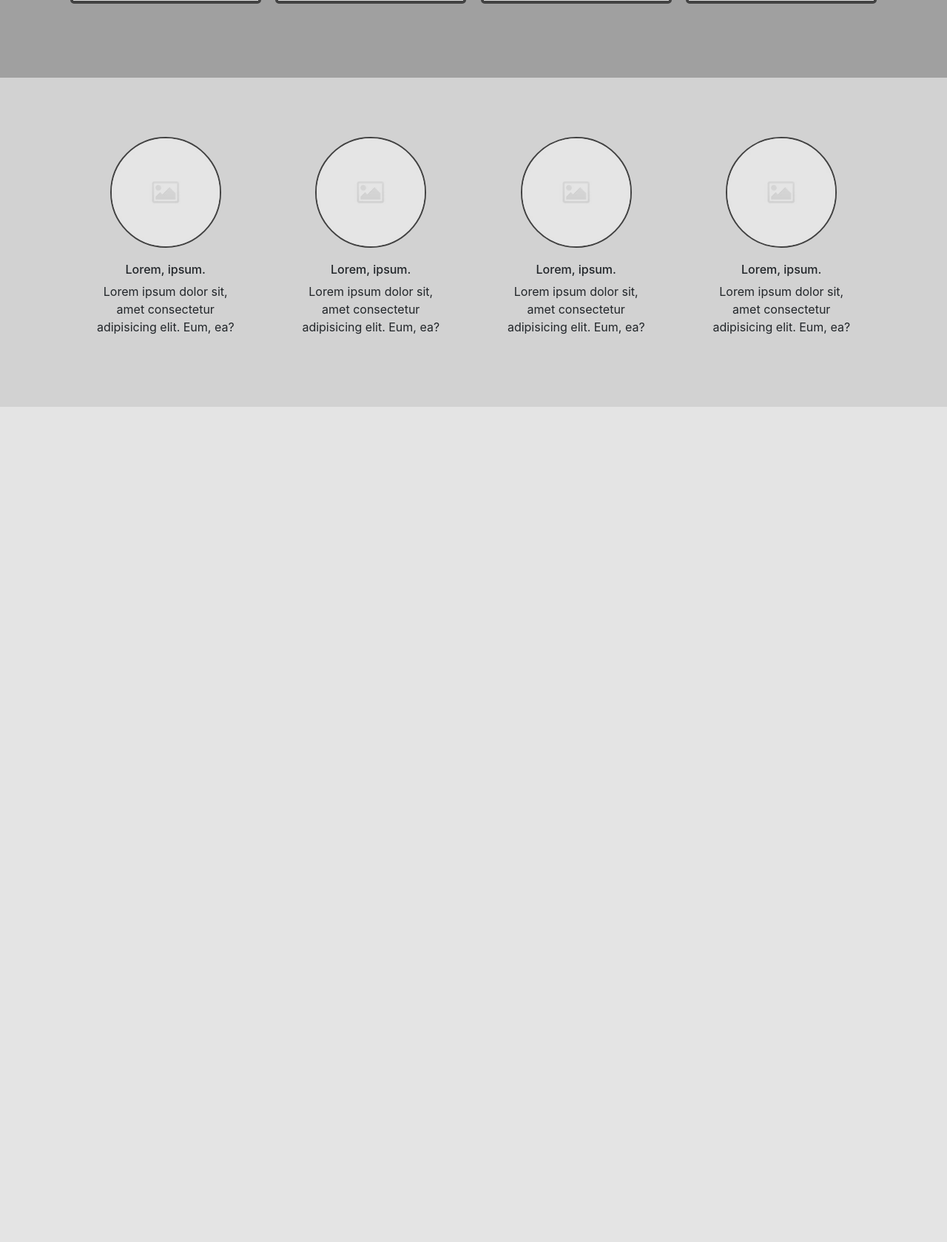
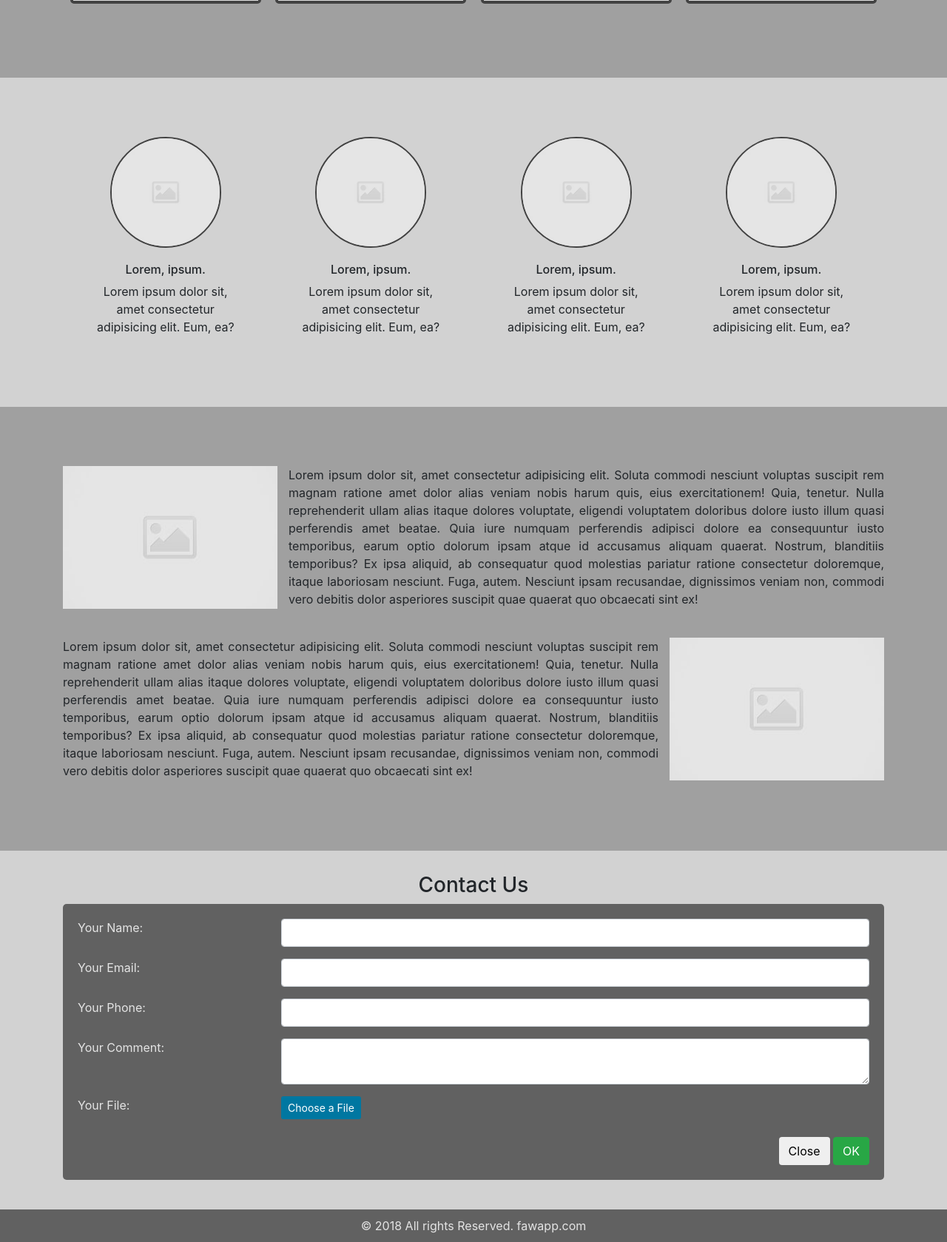
Before and after one commit to Kharabet/fawapp, a Node server app: page / in a window 1280 px wide. Shown: the part 1010-2689 px from the top of the page at 74% size. Before the commit the page ends 1560 px from the top, so only its background shows below. Run offline with Node 20, Linux system fonts and the light colour scheme.

Commit message:
Complete html markup. Add link anchors and back-to-top

```diff
--- a/public/css/main.css
+++ b/public/css/main.css
@@ -117,3 +117,119 @@ section.how-it-works {
   margin-bottom: 20px;
   width: 150px;
 }
+
+section.about {
+  padding: 80px 0;
+  background-color: #A0A0A0;
+}
+
+.post {
+  width: 100%;
+  flex-wrap: wrap;
+}
+
+.post+.post {
+  margin-top: 40px;
+}
+
+.post-image {
+  width: 290px;
+}
+
+.post-img-right .post-image {
+  float: right;
+  margin: 0 0 15px 15px;
+}
+
+.post-img-left .post-image {
+  float: left;
+  margin: 0 15px 15px 0;
+}
+
+.post-image img {
+  width: 290px;
+}
+
+.post-content {
+  text-align: justify;
+}
+
+.contact-us {
+  padding: 30px 0 40px 0;
+  background-color: #D2D2D2;
+}
+
+.order-form-wrapper {
+  background-color: #616161;
+  border-radius: 5px;
+  color: #e4e4e4;
+  padding: 20px;
+}
+
+footer {
+  padding: 10px;
+  background-color: #616161;
+  color: #e4e4e4;
+}
+
+input[name='customerFile'] {
+  display: inline-block;
+  width: 0.1px;
+  height: 0.1px;
+  opacity: 0;
+  overflow: hidden;
+  position: absolute;
+  z-index: -1;
+}
+
+input[name='customerFile']+label {
+  color: white;
+  background-color: #0077a1;
+  display: inline-block;
+  cursor: pointer;
+}
+
+input[name='customerFile']:focus+label, input[name='customerFile']+label:hover {
+  background-color: #0094c9;
+}
+
+
+
+.cd-top {
+  display: inline-block;
+  height: 40px;
+  width: 40px;
+  position: fixed;
+  bottom: 40px;
+  right: 10px;
+  z-index: 2;
+  box-shadow: 0 0 10px rgba(0, 0, 0, 0.05);
+  /* image replacement properties */
+  overflow: hidden;
+  text-indent: 100%;
+  white-space: nowrap;
+  background: rgba(232, 98, 86, 0.8) url(/img/cd-top-arrow.svg) no-repeat center 50%;
+  visibility: hidden;
+  opacity: 0;
+  -webkit-transition: opacity .3s 0s, visibility 0s .3s;
+  -moz-transition: opacity .3s 0s, visibility 0s .3s;
+  transition: opacity .3s 0s, visibility 0s .3s;
+}
+.cd-top.cd-is-visible, .cd-top.cd-fade-out, .cd-top:hover {
+  -webkit-transition: opacity .3s 0s, visibility 0s 0s;
+  -moz-transition: opacity .3s 0s, visibility 0s 0s;
+  transition: opacity .3s 0s, visibility 0s 0s;
+}
+.cd-top.cd-is-visible {
+  /* the button becomes visible */
+  visibility: visible;
+  opacity: 1;
+}
+.cd-top.cd-fade-out {
+  /* if the user keeps scrolling down, the button is out of focus and becomes less visible */
+  opacity: .5;
+}
+.cd-top:hover {
+  background-color: #e86256;
+  opacity: 1;
+}
--- a/public/css/media.css
+++ b/public/css/media.css
@@ -29,3 +29,19 @@
 @media only screen and (max-width : 320px) {
 
 }
+
+
+@media only screen and (min-width: 768px) {
+  .cd-top {
+    right: 20px;
+    bottom: 20px;
+  }
+}
+@media only screen and (min-width: 1024px) {
+  .cd-top {
+    height: 60px;
+    width: 60px;
+    right: 30px;
+    bottom: 30px;
+  }
+}
--- a/public/js/main.js
+++ b/public/js/main.js
@@ -1,11 +1,49 @@
-(function(){
+(function () {
 
-    $("#order-form .modal-close").on("click", function(){
-        $("#order-form").modal('hide');
+  $("#order-form-modal .modal-close").on("click", function () {
+    $("#order-form-modal").modal('hide');
+  });
+  $(".order-now").on("click", function () {
+    $("#order-form-modal").modal({ backdrop: "static", keyboard: false }).modal('show');
+  });
 
-    });
-    $(".order-now").on("click", function () {
-        $("#order-form").modal({ backdrop: "static", keyboard: false }).modal('show');
-    });
+  //https://codepen.io/nopr/pen/rpsnd change name of label when file chosen
+  $("[type=file]").on("change", function () {
+    // Name of file and placeholder
+    var file = this.files[0].name;
+    var dflt = $(this).attr("placeholder");
+    if ($(this).val() != "") {
+      $(this).next().text(file);
+    } else {
+      $(this).next().text(dflt);
+    }
+  });
 
+  //smooth scroll https://stackoverflow.com/questions/7717527/smooth-scrolling-when-clicking-an-anchor-link
+  var $root = $('html, body');
+  $('a[href^="#"]').click(function () {
+    $root.animate({
+      scrollTop: $($.attr(this, 'href')).offset().top
+    }, 1000);
+
+    return false;
+  });
+
+
+  // browser window scroll (in pixels) after which the "back to top" link is shown
+  var offset = 300,
+    //browser window scroll (in pixels) after which the "back to top" link opacity is reduced
+    offset_opacity = 1200,
+    //duration of the top scrolling animation (in ms)
+    scroll_top_duration = 700,
+    //grab the "back to top" link
+    $back_to_top = $('.cd-top');
+
+  //hide or show the "back to top" link
+  $(window).scroll(function () {
+    ($(this).scrollTop() > offset) ? $back_to_top.addClass('cd-is-visible') : $back_to_top.removeClass('cd-is-visible cd-fade-out');
+    if ($(this).scrollTop() > offset_opacity) {
+      $back_to_top.addClass('cd-fade-out');
+    }
+  });
 })();
--- a/views/index.ejs
+++ b/views/index.ejs
@@ -14,7 +14,7 @@
 </head>
 
 <body>
-  <header>
+  <header id="top">
     <nav class="navbar navbar-expand-md navbar-light bg-light">
       <div class="container">
         <a class="navbar-brand" href="#">
@@ -32,16 +32,16 @@
         <div class="collapse navbar-collapse" id="navbarSupportedContent">
           <ul class="navbar-nav mr-auto">
             <li class="nav-item ">
-              <a class="nav-link" href="#">Link1</a>
+              <a class="nav-link" href="#services">Services</a>
             </li>
             <li class="nav-item">
-              <a class="nav-link" href="#">Link2</a>
+              <a class="nav-link" href="#hiw">How It Works</a>
             </li>
             <li class="nav-item">
-              <a class="nav-link" href="#">Link3</a>
+              <a class="nav-link" href="#about">About</a>
             </li>
             <li class="nav-item">
-              <a class="nav-link" href="#">Link4</a>
+              <a class="nav-link" href="#contact-us">Contact</a>
             </li>
           </ul>
           <div class="conacts">
@@ -68,7 +68,7 @@
         soluta ab sunt!</h3>
     </div>
   </section>
-  <section class="services-section">
+  <section  id="services"  class="services-section">
     <div class="services-wrapper container d-flex">
       <div class="service-item">
         <div class="service-description">
@@ -136,7 +136,7 @@
       </div>
     </div>
   </section>
-  <section class="how-it-works">
+  <section id="hiw" class="how-it-works">
     <div class="how-it-works-wrapper container d-flex">
       <div class="hiw-item text-center">
         <div class="hiw-image-wrapper">
@@ -176,7 +176,51 @@
       </div>
     </div>
   </section>
-  <div id="order-form" class="modal fade order-form">
+  <section id="about" class="about">
+    <div class="container">
+      <div class="post post-img-left">
+        <div class="post-image">
+          <img src="/img/img-post.jpg" alt="">
+        </div>
+        <p class="post-content"> Lorem ipsum dolor sit, amet consectetur adipisicing elit. Soluta commodi nesciunt voluptas suscipit rem magnam ratione
+          amet dolor alias veniam nobis harum quis, eius exercitationem! Quia, tenetur. Nulla reprehenderit ullam alias itaque
+          dolores voluptate, eligendi voluptatem doloribus dolore iusto illum quasi perferendis amet beatae. Quia iure numquam
+          perferendis adipisci dolore ea consequuntur iusto temporibus, earum optio dolorum ipsam atque id accusamus aliquam
+          quaerat. Nostrum, blanditiis temporibus? Ex ipsa aliquid, ab consequatur quod molestias pariatur ratione consectetur
+          doloremque, itaque laboriosam nesciunt. Fuga, autem. Nesciunt ipsam recusandae, dignissimos veniam non, commodi
+          vero debitis dolor asperiores suscipit quae quaerat quo obcaecati sint ex!
+        </p>
+      </div>
+
+      <div class="post post-img-right">
+        <div class="post-image">
+          <img src="/img/img-post.jpg" alt="">
+        </div>
+        <p class="post-content"> Lorem ipsum dolor sit, amet consectetur adipisicing elit. Soluta commodi nesciunt voluptas suscipit rem magnam ratione
+          amet dolor alias veniam nobis harum quis, eius exercitationem! Quia, tenetur. Nulla reprehenderit ullam alias itaque
+          dolores voluptate, eligendi voluptatem doloribus dolore iusto illum quasi perferendis amet beatae. Quia iure numquam
+          perferendis adipisci dolore ea consequuntur iusto temporibus, earum optio dolorum ipsam atque id accusamus aliquam
+          quaerat. Nostrum, blanditiis temporibus? Ex ipsa aliquid, ab consequatur quod molestias pariatur ratione consectetur
+          doloremque, itaque laboriosam nesciunt. Fuga, autem. Nesciunt ipsam recusandae, dignissimos veniam non, commodi
+          vero debitis dolor asperiores suscipit quae quaerat quo obcaecati sint ex!
+        </p>
+      </div>
+    </div>
+  </section>
+  <section id="contact-us" class="contact-us">
+      <div class="container">
+          <h3 class="text-center">Contact Us</h3>
+          <div class="order-form-wrapper">
+            <% include ./shared/orderForm %>
+          </div>
+        </div>
+  </section>
+  <footer>
+    <div class="container text-center">
+        © 2018 All rights Reserved. fawapp.com
+    </div>
+  </footer>
+  <div id="order-form-modal" class="modal fade">
     <div class="edit-group">
       <div class="modal-dialog">
         <div class="modal-content clearfix">
@@ -185,66 +229,14 @@
             <button type="button" class="close modal-close">&times;</button>
           </div>
           <div class=" modal-body">
-            <form class="form-horizontal favorite-writer-group-info" enctype='multipart/form-data' role="form" action="/send-email" method="POST">
-              <div class="form-group row">
-                <label class="col-sm-3 control-label">Your Name:&nbsp;
-                  <i class="fa fa-info-circle" data-toggle="tooltip" title="Please insert your name"></i>
-                </label>
-                <div class="col-sm-9">
-                  <input type="text" class="form-control" required name="customerName" />
-                  <span class="help-block error"></span>
-                </div>
-              </div>
-              <div class="form-group row">
-                <label class="col-sm-3 control-label">Your Email:&nbsp;
-                  <i class="fa fa-info-circle" data-toggle="tooltip" title="Please insert your e-mail"></i>
-                </label>
-                <div class="col-sm-9">
-                  <input type="email" class="form-control" required name="customerEmail" />
-                  <span class="help-block error"></span>
-                </div>
-              </div>
-              <div class="form-group row">
-                <label class="col-sm-3 control-label">Your Phone:&nbsp;
-                  <i class="fa fa-info-circle" data-toggle="tooltip" title="Please insert your phone"></i>
-                </label>
-                <div class="col-sm-9">
-                  <input type="tel" class="form-control" pattern="^(0|[1-9][0-9]*)$" name="customerPhone" />
-                  <span class="help-block error"></span>
-                </div>
-              </div>
-              <div class="form-group row">
-                <label class="col-sm-3 control-label">Your Comment:&nbsp;
-                  <i class="fa fa-info-circle" data-toggle="tooltip" title="Please insert your comment"></i>
-                </label>
-                <div class="col-sm-9">
-                  <textarea class="form-control" name="customerComment"></textarea>
-                  <span class="help-block error"></span>
-                </div>
-              </div>
-              <div class="form-group row">
-                <label class="col-sm-3 control-label">Your File:&nbsp;
-                  <i class="fa fa-info-circle" data-toggle="tooltip" title="Please insert your file"></i>
-                </label>
-                <div class="col-sm-9">
-                  <input class="control-label" type='file' name="customerFile" />
-                  <label class="btn btn-sm pull-right" for="user-avatar">Choose a File</label>
-                </div>
-              </div>
-
-              <div class="text-right buttons">
-                <button type="button" class="btn btn-default modal-close">Close</button>
-                <button type="submit" class="btn btn-success submit">OK</button>
-              </div>
-            </form>
+            <% include ./shared/orderForm %>
           </div>
         </div>
       </div>
     </div>
   </div>
   <!-- /.modal -->
-  <main></main>
-  <footer></footer>
+  <a href="#top" class="cd-top">Top</a>
   <script src="/js/jquery-3.3.1.js"></script>
   <script src="/js/bootstrap.bundle.js"></script>
   <script src="/js/main.js"></script>
--- a/views/shared/orderForm.ejs
+++ b/views/shared/orderForm.ejs
@@ -1,19 +1,11 @@
-<div class="modal fade order-form">
-    <div class="edit-group">
-        <div class="modal-dialog">
-            <div class="modal-content clearfix">
-                <div class="modal-header">
-                    <button type="button" class="close modal-close">&times;</button>
-                    <h4 class="modal-title text-center">Lorem</h4>
-                </div>
-                <div class=" modal-body">
-                    <form class="form-horizontal favorite-writer-group-info" role="form" action="/api/order" method="POST">
+<form class="form-horizontal order-form" enctype='multipart/form-data' role="form" action="/send-email"
+  method="POST">
   <div class="form-group row">
     <label class="col-sm-3 control-label">Your Name:&nbsp;
       <i class="fa fa-info-circle" data-toggle="tooltip" title="Please insert your name"></i>
     </label>
     <div class="col-sm-9">
-                                <input type="text" class="form-control required" name="customerName" />
+      <input type="text" class="form-control" required name="customerName" />
       <span class="help-block error"></span>
     </div>
   </div>
@@ -22,7 +14,7 @@
       <i class="fa fa-info-circle" data-toggle="tooltip" title="Please insert your e-mail"></i>
     </label>
     <div class="col-sm-9">
-                                <input type="email" class="form-control required" name="customerEmail" />
+      <input type="email" class="form-control" required name="customerEmail" />
       <span class="help-block error"></span>
     </div>
   </div>
@@ -31,7 +23,7 @@
       <i class="fa fa-info-circle" data-toggle="tooltip" title="Please insert your phone"></i>
     </label>
     <div class="col-sm-9">
-                                <input type="tel" class="form-control required" name="customerPhone" />
+      <input type="tel" class="form-control" pattern="^(0|[1-9][0-9]*)$" name="customerPhone" />
       <span class="help-block error"></span>
     </div>
   </div>
@@ -40,7 +32,7 @@
       <i class="fa fa-info-circle" data-toggle="tooltip" title="Please insert your comment"></i>
     </label>
     <div class="col-sm-9">
-                                <textarea class="form-control required" name="instructions"></textarea>
+      <textarea class="form-control" name="customerComment"></textarea>
       <span class="help-block error"></span>
     </div>
   </div>
@@ -49,21 +41,13 @@
       <i class="fa fa-info-circle" data-toggle="tooltip" title="Please insert your file"></i>
     </label>
     <div class="col-sm-9">
-                                <input class="control-label" type='file' name="customerFile" />
-                                <label class="btn btn-sm pull-right" for="user-avatar">Choose a File</label>
+      <input id="customerFile" class="control-label" type='file' name="customerFile" />
+      <label class="btn btn-sm pull-right" for="customerFile">Choose a File</label>
     </div>
   </div>
 
-                        <div class="form-group row buttons">
-                            <div class="col-xs-12 text-right ">
+  <div class="text-right buttons">
     <button type="button" class="btn btn-default modal-close">Close</button>
     <button type="submit" class="btn btn-success submit">OK</button>
   </div>
-                        </div>
 </form>
-                </div>
-            </div>
-        </div>
-    </div>
-</div>
-<!-- /.modal -->
```
Also changed, not shown: public/img/cd-top-arrow.svg (added), public/img/img-post.jpg (added). Lines whose indentation alone changed are shown as unchanged.
